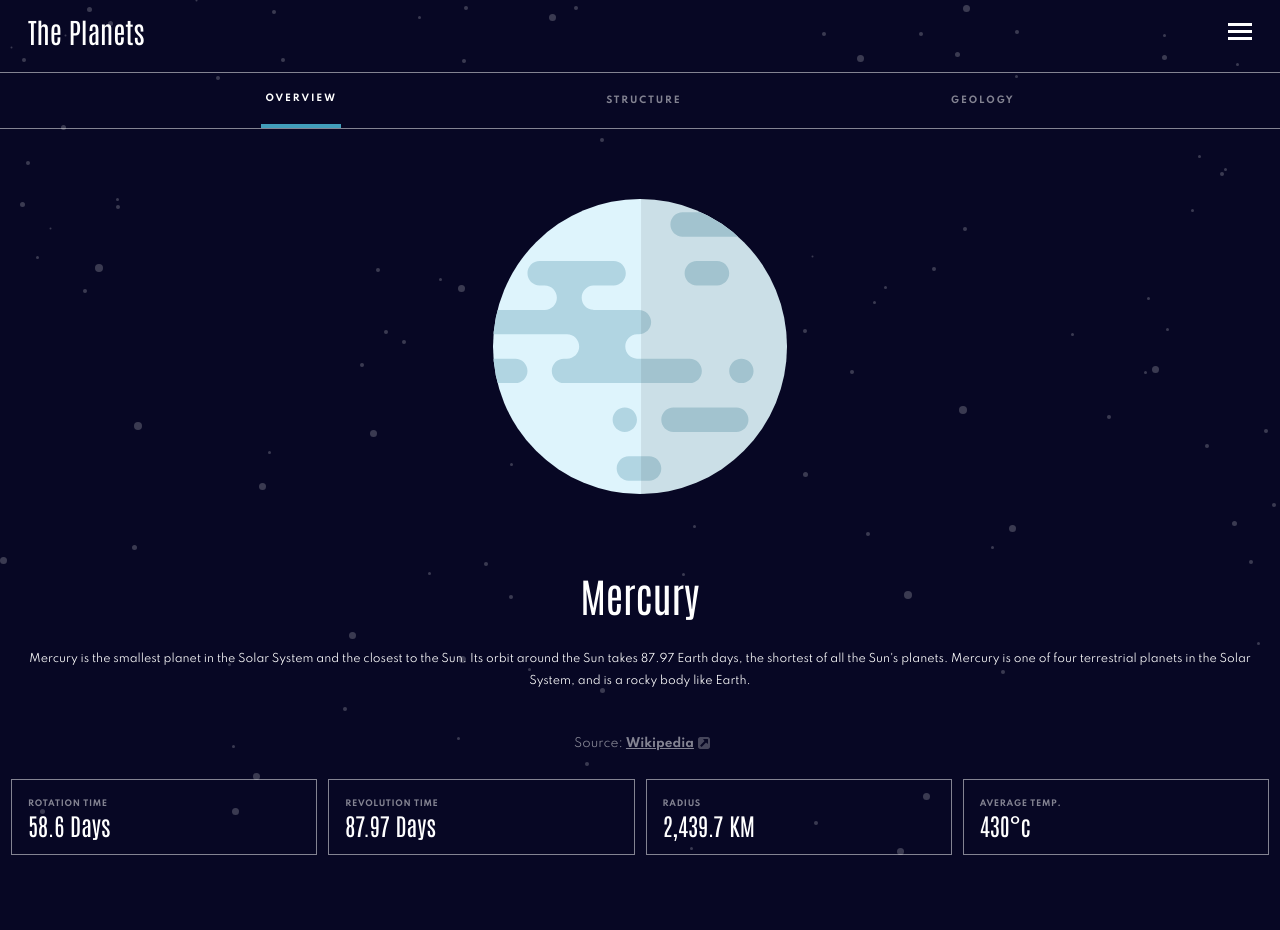
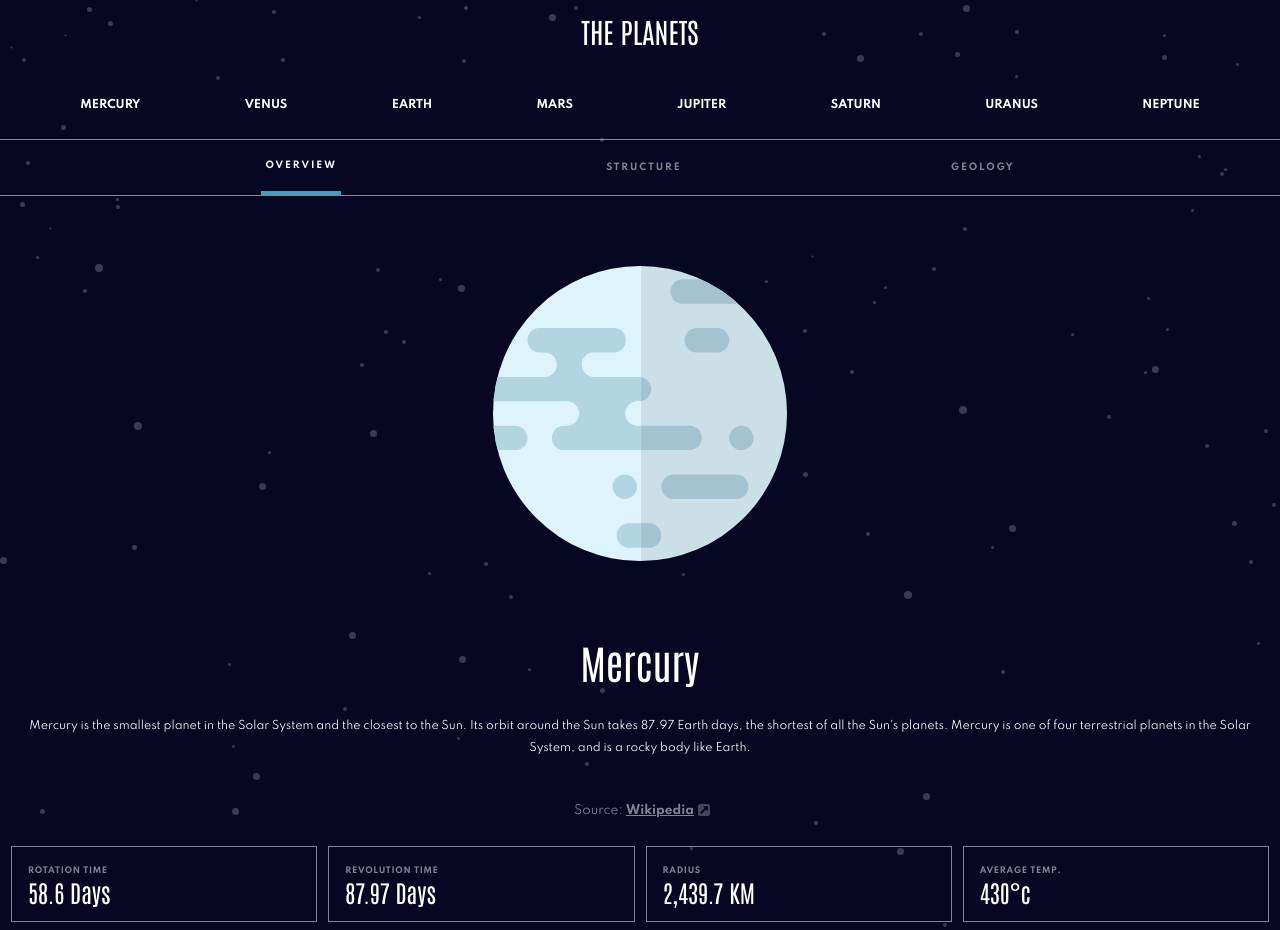
Before and after one commit to kristiingco/planets-fact-site, a React (Create React App) app: page /mercury in a window 1280 px wide. Before the commit the page ends 863 px from the top, so only its background shows below. Built offline with nearby package versions, Linux system fonts and the light colour scheme.

Commit message:
Fix navigation for tablet view

```diff
--- a/src/components/navigation/Navigation.scss
+++ b/src/components/navigation/Navigation.scss
@@ -9,7 +9,7 @@
 }
 
 .navigation-header {
-
+    text-transform: uppercase;
     font-family: Antonio;
     font-size: 28px;
     font-weight: normal;
@@ -20,3 +20,14 @@
     cursor: pointer;
     object-fit: contain;
 }
+
+@media all and (min-width: 630px) {
+    .navigation {
+        flex-direction: column;
+        align-items: center;
+    }
+
+    .navigation img {
+        display: none;
+    }
+}
--- a/src/components/navigation/navigation-list/NavigationList.scss
+++ b/src/components/navigation/navigation-list/NavigationList.scss
@@ -4,7 +4,7 @@
     left: 0;
     position: absolute;
     top: 75px;
-    background:#070724;
+    background: #070724;
     height: 100%;
     z-index: 99999;
     -webkit-box-shadow: 0px 15px 15px -9px rgba(0,0,0,1);
@@ -91,12 +91,63 @@
 
     }
 
+}
+
+.toggle-menu {
+    display: none;
+}
+
+@media all and (min-width: 630px) {
+    .toggle-menu {
+        display: block;
+    }
+
+    .navigation-list {
+        position: relative;
+        flex-direction: row;
+        margin: 27px 0px;
+        top: 0;
+        -webkit-box-shadow: none;
+        box-shadow: none;
+
+        .navigation-links {
+            flex-direction: row;
+            justify-content: space-around;
+            margin: 0;
+
+            .navigation-link {
+                padding: 0;
+            }
+
+
+            .dot {
+                display: none;
+            }
+
+            .navigation-link-planet {
+
+                border: none;
+                padding: 0;
+
+                .navigation-link-chevron {
+                    display: none;
+                }
+            }
+
+            .navigation-link-planet-info {
+                .navigation-planet-name {
+                    margin-left: 0px;
+                    font-size: 11px;
+                }
+
+
+            }
+
+
+        }
+
+    }
 
 
 
 }
-
-
-.toggle-menu {
-    display: none;
-}
```
